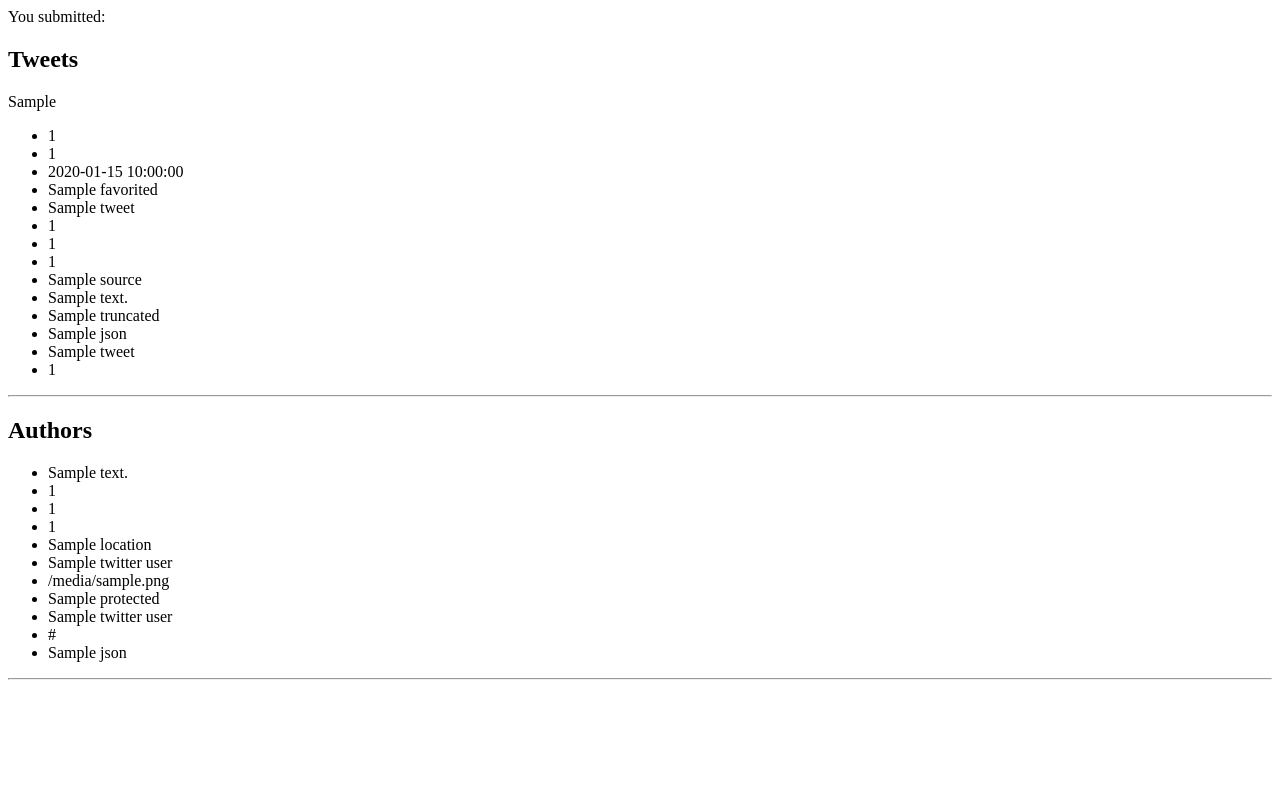
After one commit to fczuardi-trash/quoteurl, a Python web app: template templates/test.html in a window 1280 px wide. The commit adds this page. Run offline with Jinja, Linux system fonts and the light colour scheme; the template is opened without the code that fills it: most values are stand-ins (such as "Sample title", 1, 10 or a date in 2020).

Commit message:
- The submit button now sends actual data - new page templates

```diff
--- a/templates/index.html
+++ b/templates/index.html
@@ -34,6 +34,10 @@
             <div class="step s3">
                 <h3>Step 3</h3>
                 <form action="a/create" method="post" onsubmit="return createQuote();">
+                    <input type="hidden" name="statuses" id="form-statuses" value="" />
+                    <input type="hidden" name="authors" id="form-authors" value="" />
+                    <input type="hidden" name="author_ids" id="form-author-ids" value="" />
+                    <input type="hidden" name="json" id="form-json" value="" />
                     <input type="submit" class="huge-button" value="Generate Quote URL!" />
                 </form>
                 <!-- <form action="/a/create" method="post">
--- a/templates/show.html
+++ b/templates/show.html
@@ -8,7 +8,9 @@
             <li>{{dialogue.quoter}}</li>
             <li>{{dialogue.quoter_ip}}</li>
             <li>{{dialogue.quoter_user_agent}}</li>
-            <li>{{dialogue.content_json}}</li>
+            <li>{{dialogue.alias}}</li>
+            <li>{{dialogue.authors}}</li>
+            <li>{{dialogue.json}}</li>
         </ul>
         <hr />
 
--- /dev/null
+++ b/templates/test.html
@@ -0,0 +1,45 @@
+<html>
+    <body>
+        <p>
+            You submitted:
+        </p>
+        <h2>Tweets</h2>
+        {{user_keys}}
+        {% for tweet in tweets_to_put %}
+            <ul>
+                <li>{{tweet.tweet_id}}</li>
+                <li>{{tweet.numeric_tweet_id}}</li>
+                <li>{{tweet.created_at}}</li>
+                <li>{{tweet.favorited}}</li>
+                <li>{{tweet.in_reply_to_screen_name}}</li>
+                <li>{{tweet.in_reply_to_status_id}}</li>
+                <li>{{tweet.numeric_in_reply_to_status_id}}</li>
+                <li>{{tweet.in_reply_to_user_id}}</li>
+                <li>{{tweet.source|escape}}</li>
+                <li>{{tweet.text}}</li>
+                <li>{{tweet.truncated}}</li>
+                <li>{{tweet.json|escape}}</li>
+                <li>{{tweet.author_screen_name}}</li>
+                <li>{{tweet.author_id}}</li>
+            </ul>
+            <hr />
+        {% endfor %}
+        <h2>Authors</h2>
+        {% for twitter_user in users_to_put %}
+            <ul>
+                <li>{{twitter_user.description}}</li>
+                <li>{{twitter_user.followers_count}}</li>
+                <li>{{twitter_user.user_id}}</li>
+                <li>{{twitter_user.numericuser_id}}</li>
+                <li>{{twitter_user.location}}</li>
+                <li>{{twitter_user.name}}</li>
+                <li>{{twitter_user.profile_image_url}}</li>
+                <li>{{twitter_user.protected}}</li>
+                <li>{{twitter_user.screen_name}}</li>
+                <li>{{twitter_user.url}}</li>
+                <li>{{twitter_user.json|escape}}</li>
+            </ul>
+            <hr />
+        {% endfor %}
+    </body>
+</html>
```
Also changed, not shown: js/main.js (+25 -1 lines), templates/error_limit_exceeded.html (added, +11 -0 lines).
